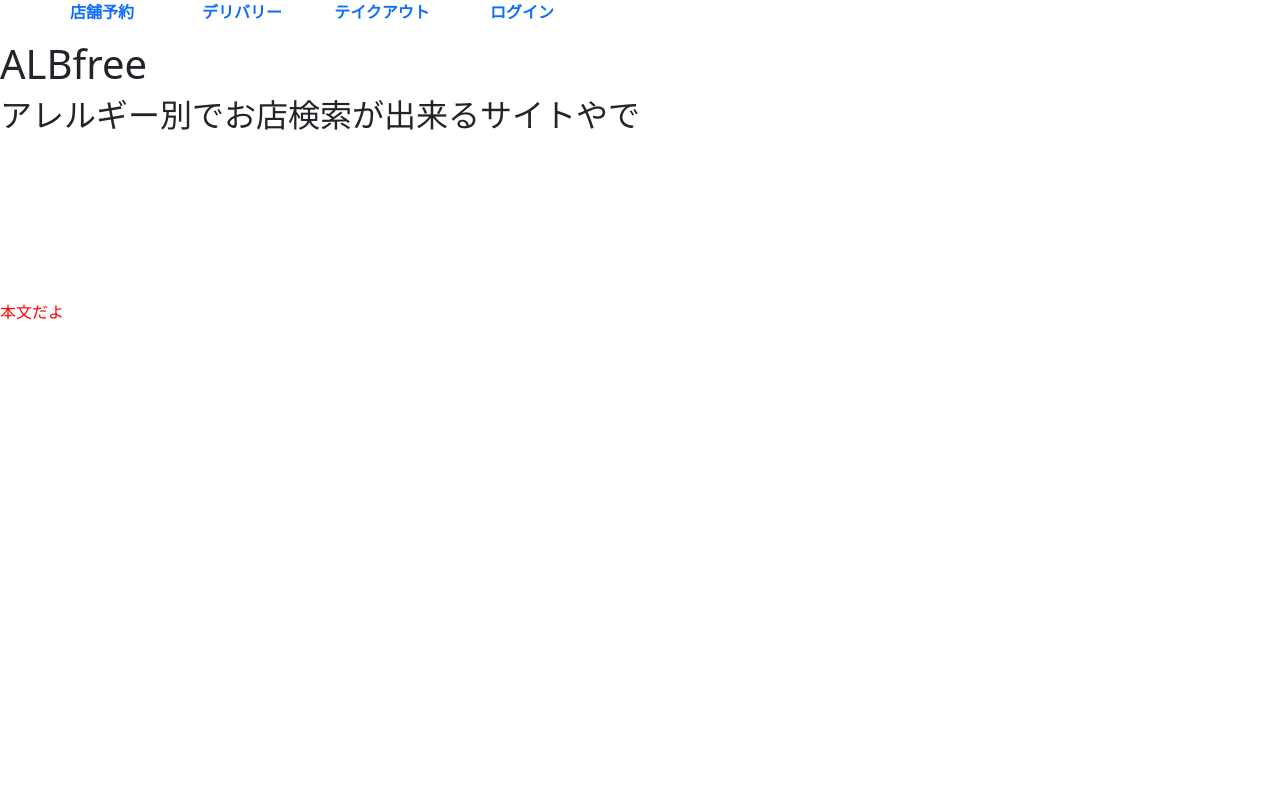
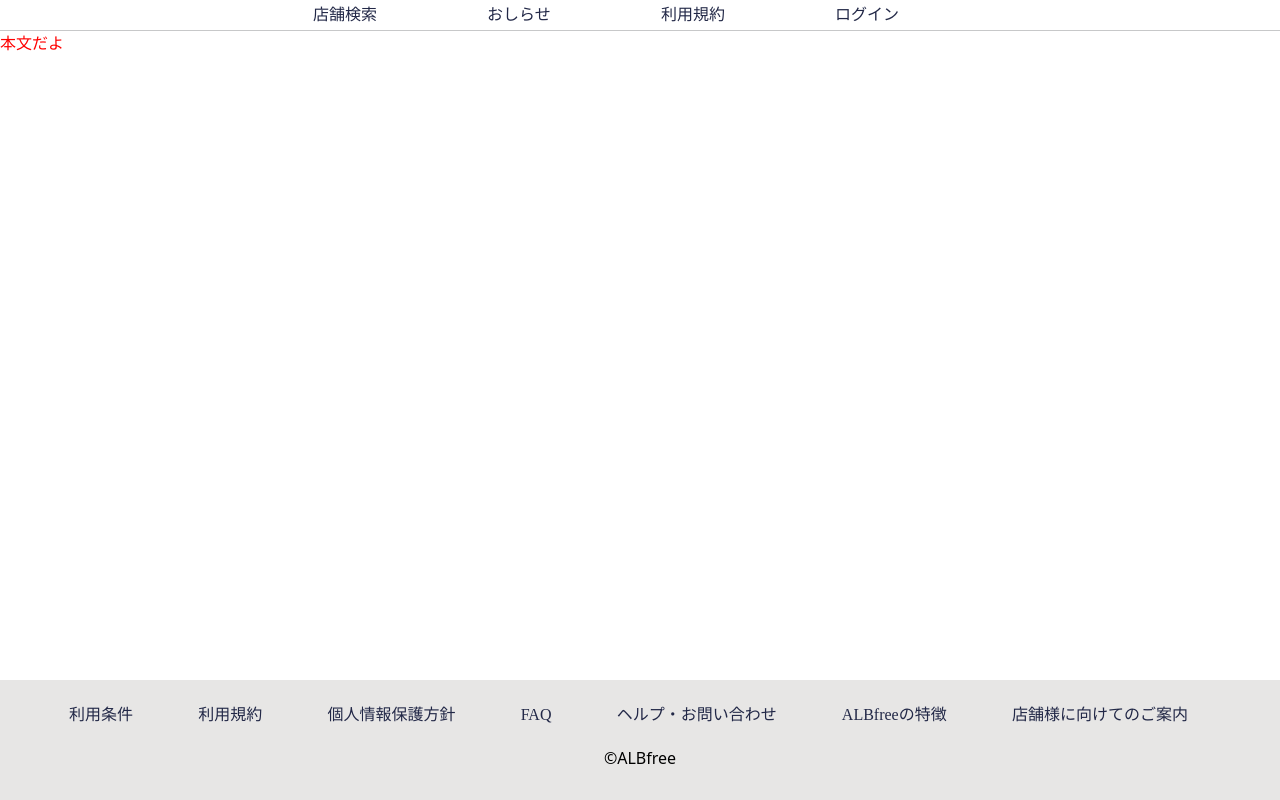
Before and after one commit to hidakahiromu/AlBfree, a Django app: page / in a window 1280 px wide. Run offline with Django 3.2, Linux system fonts and the light colour scheme.

Commit message:
ヘッターとフッター

```diff
--- a/static/css/TopPage.css
+++ b/static/css/TopPage.css
@@ -1,3 +1,6 @@
 p{
     color:red;
 }
+a{
+    color: #222847;
+}
--- a/static/css/base.css
+++ b/static/css/base.css
@@ -1,34 +1,55 @@
-body{
-    margin-top: 0;
-    top:0;
+
+.h_menuBar{
+  text-align: center;
+  margin: 0%;
+}
+.h_menuBar li{
+  font-family: 'Meiryo UI';
+  display: inline-block;
+  list-style: none;
+  padding: 3px;
+  margin-right: 100px;
 
 }
-header{
-    height:300px;
+hr{
+  margin: 0%;
+}
+a {
+  color: #000000;
+  text-decoration: none;
+  display: inline-block;
+  transition: .3s;
 
+  -webkit-transform: scale(1);
+  transform: scale(1);
 }
-#nav {
+a:hover {
+  color: green;
+  -webkit-transform: scale(1.1);
+  transform: scale(1.1);
+}
 
-    margin-top: 0;
-    list-style: none;
-    overflow: hidden;
-  }
+footer {
+  width: 100%;
+  height: 120px;
+  text-align: center;
+  padding: 20px 0;
+  background-color: #e7e6e5;
+  position: absolute;
+  bottom: 0;
+}
 
-  #nav li {
-    top: 0px;
-    width: 140px;
-    text-align: center;
-    float: left;
-  }
-
-  #nav li a {
-    text-decoration: none;
-    font-weight: bold;
-  }
-  .login {
-    color: #000;
-  }
-
-.Heading{
-    font-size: 40px;
+.h_footer{
+  text-align: center;
 }
+.h_footer li{
+  font-family: 'Meiryo UI';
+  display: inline-block;
+  list-style: none;
+  padding: 3px;
+  margin-right: 55px;
+}
+.c{
+  text-align:center;
+  color: black;
+}
--- a/templates/base.html
+++ b/templates/base.html
@@ -22,16 +22,13 @@
 
 <body>
     <header>
-        <ul id="nav">
-            <li><a href=" " >店舗予約</a></li>
-            <li><a href=" ">デリバリー</a></li>
-            <li><a href=" ">テイクアウト</a></li>
+        <ul class="h_menuBar">
+            <li><a class="h_link" href=" ">店舗検索</a></li>
+            <li><a href=" ">おしらせ</a></li>
+            <li><a href=" ">利用規約</a></li>
             <li class="rog"><a href=" ">ログイン</a></li>
         </ul>
-
-        <div class="img">
-            <h1 class="Heading">ALBfree</h1>
-            <h2>アレルギー別でお店検索が出来るサイトやで</h2>
+        <hr>
 
             {% block header %}
                 <!-- ここにheader書くよ -->
@@ -45,6 +42,16 @@
     <script src="https://cdn.jsdelivr.net/npm/bootstrap@5.0.1/dist/js/bootstrap.bundle.min.js" integrity="sha384-gtEjrD/SeCtmISkJkNUaaKMoLD0//ElJ19smozuHV6z3Iehds+3Ulb9Bn9Plx0x4" crossorigin="anonymous"></script>
 
     <footer>
+        <ul class="h_footer">
+            <li><a href=" ">利用条件</a></li>
+            <li><a href=" ">利用規約</a></li>
+            <li><a href=" ">個人情報保護方針</a></li>
+            <li><a href=" ">FAQ</a></li>
+            <li><a href=" ">ヘルプ・お問い合わせ</a></li>
+            <li><a href=" ">ALBfreeの特徴</a></li>
+            <li><a href=" ">店舗様に向けてのご案内</a></li>
+        </ul>
+        <p class="c">©ALBfree</p>
         {% block footer %}
             <!-- ここにfooter書くよ -->
         {% endblock footer %}
```
